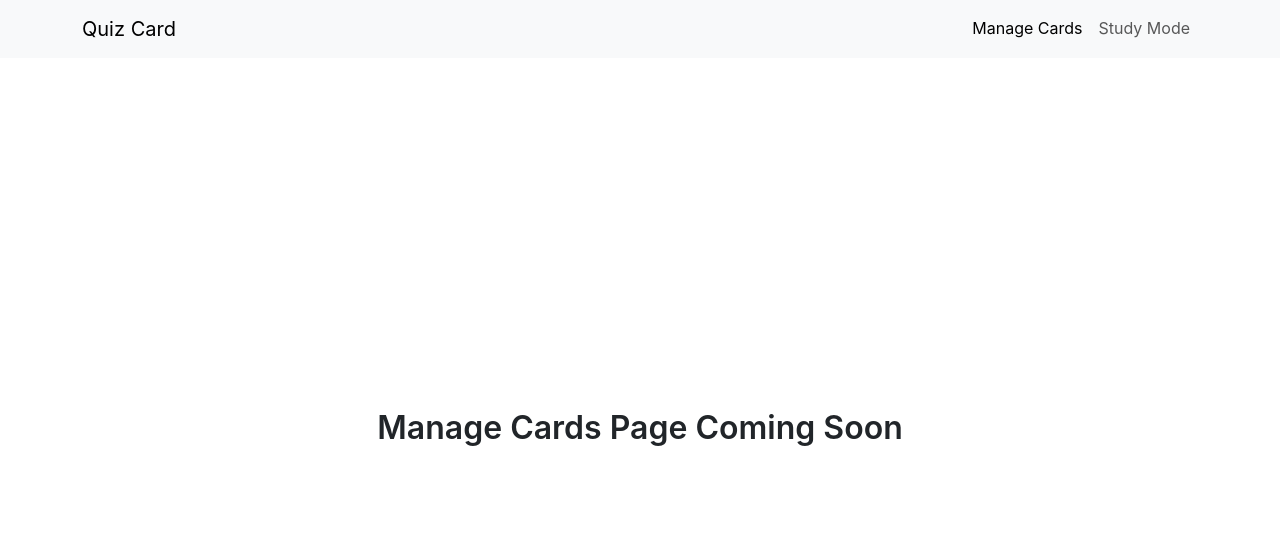
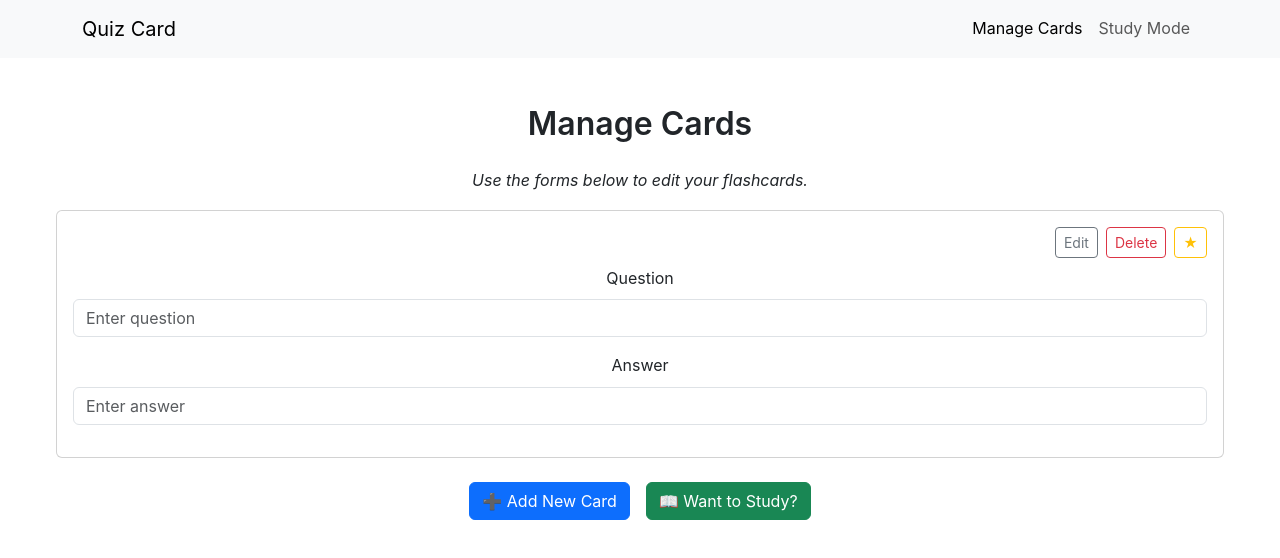
Before and after one commit to Dossman-thomas/Quiz-Card, a React (Vite) app: page /manage-cards in a window 1280 px wide. Shown: the top 558 px of the page. Built offline with nearby package versions, Linux system fonts and the light colour scheme.

Commit message:
created wireframe for card manager page

```diff
--- a/src/pages/ManageCards.jsx
+++ b/src/pages/ManageCards.jsx
@@ -1,8 +1,69 @@
+import { useState } from "react";
+import { useNavigate } from "react-router-dom";
+import Button from "react-bootstrap/Button";
+import CardForm from "../components/CardForm";
 
-export default function ManageCardsPage () {
-    return (
-        <div className="container-fluid centered">
-            <h1>Manage Cards Page Coming Soon</h1>
-        </div>
+export default function ManageCardsPage() {
+  const [cards, setCards] = useState([
+    { id: Date.now(), question: "", answer: "" }, // start with an empty card
+  ]);
+
+  const navigate = useNavigate();
+
+  // Add a new blank card form
+  const handleAddNewCard = () => {
+    const newCard = { id: Date.now(), question: "", answer: "" };
+    setCards([...cards, newCard]);
+  };
+
+  // Update a card
+  const handleUpdateCard = (id, updatedCard) => {
+    setCards(
+      cards.map((card) => (card.id === id ? { ...card, ...updatedCard } : card))
     );
+  };
+
+  // Delete a card
+  const handleDeleteCard = (id) => {
+    setCards(cards.filter((card) => card.id !== id));
+  };
+
+  // Save to LocalStorage or DB
+  const handleSaveCard = (id) => {
+    console.log(
+      "Saving card with id:",
+      id,
+      cards.find((card) => card.id === id)
+    );
+  };
+
+  return (
+    <div className="p-4 mt-5">
+      <h1 className="mb-4">Manage Cards</h1>
+      <p>
+        <em>Use the forms below to edit your flashcards.</em>
+      </p>
+
+      {cards.map((card) => (
+        <CardForm
+          key={card.id}
+          id={card.id}
+          question={card.question}
+          answer={card.answer}
+          onUpdate={handleUpdateCard}
+          onDelete={handleDeleteCard}
+          onSave={handleSaveCard}
+        />
+      ))}
+
+      <div className="d-flex gap-3 mt-4 justify-content-center">
+        <Button variant="primary" onClick={handleAddNewCard}>
+          ➕ Add New Card
+        </Button>
+        <Button variant="success" onClick={() => navigate("/study")}>
+          📖 Want to Study?
+        </Button>
+      </div>
+    </div>
+  );
 }
```
